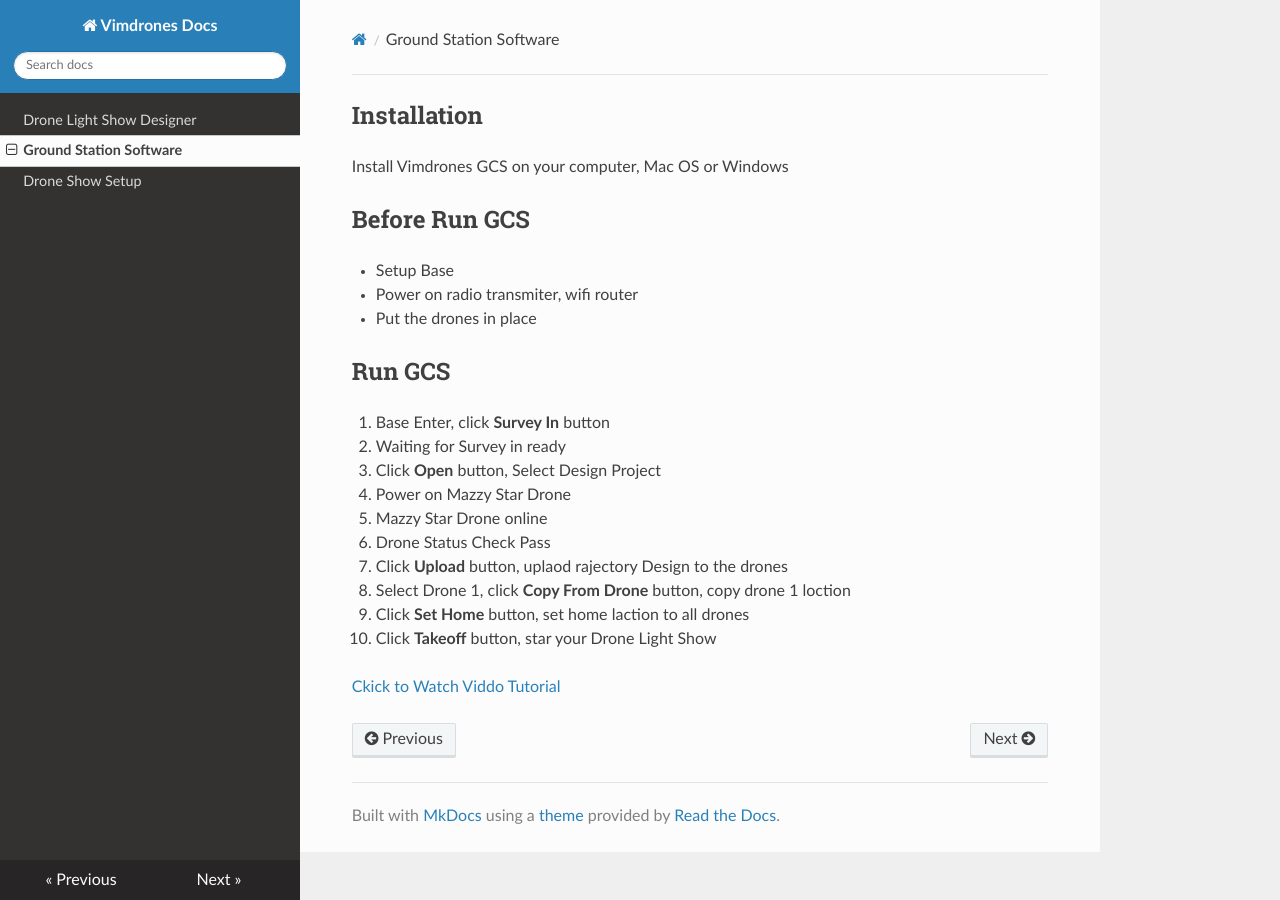
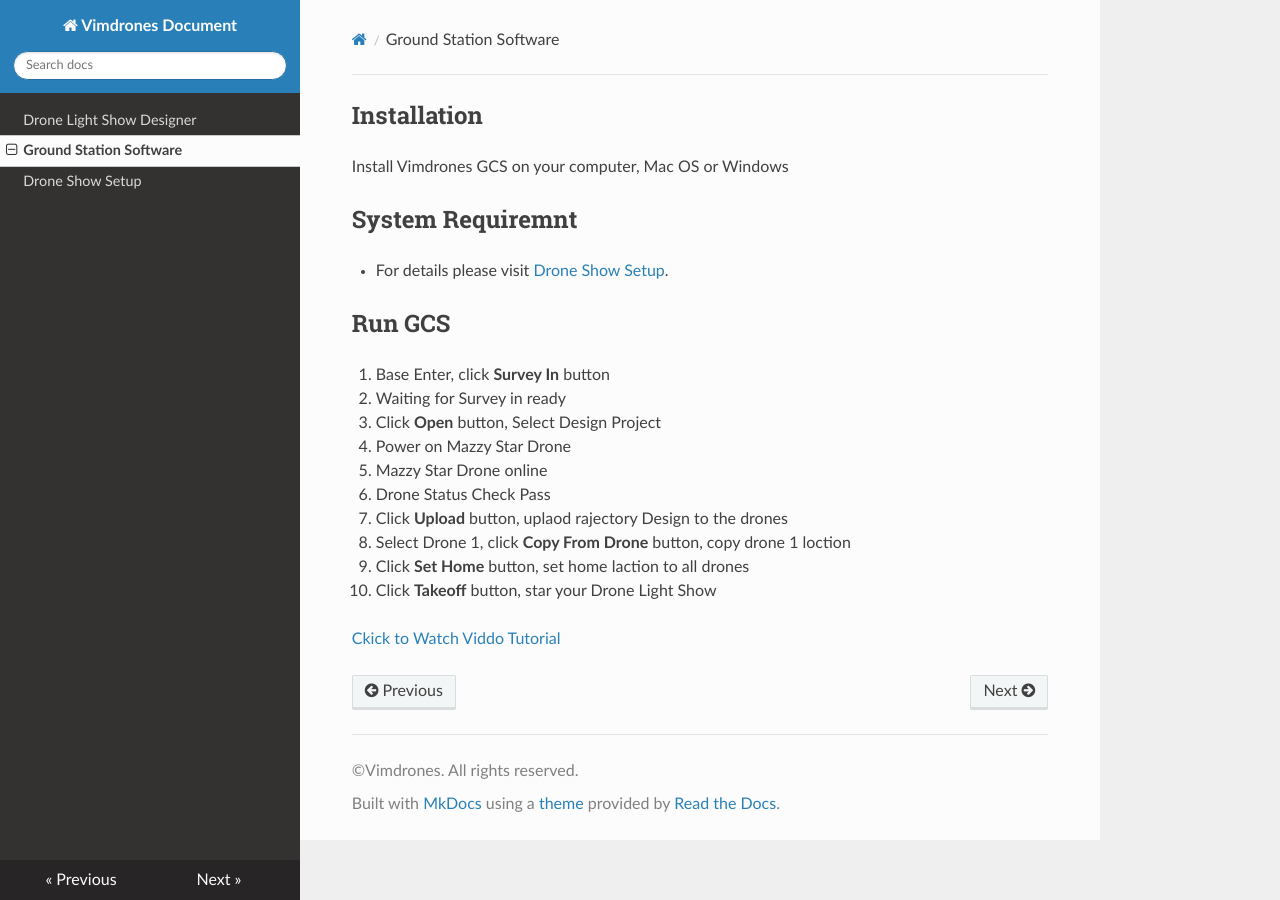
Before and after one commit to VimDrones/Vimdrones-Docs, an MkDocs documentation site: the page built from docs/gcs.md, in a window 1280 px wide. Built offline with MkDocs 1.6.1, drawn with Linux system fonts in a browser that asks for light colours; nearby versions of some CDN libraries.

Commit message:
add self host settings

```diff
--- a/docs/gcs.md
+++ b/docs/gcs.md
@@ -1,10 +1,8 @@
 ## Installation
 Install Vimdrones GCS on your computer, Mac OS or Windows
 
-## Before Run GCS
-* Setup Base
-* Power on radio transmiter, wifi router
-* Put the drones in place
+## System Requiremnt
+* For details please visit [Drone Show Setup](/setup).
 
 ## Run GCS
 1. Base Enter, click **Survey In** button
--- a/mkdocs.yml
+++ b/mkdocs.yml
@@ -1,5 +1,9 @@
-site_name: Vimdrones Docs
+site_name: Vimdrones Document
 theme: readthedocs
+site_url: https://docs.vimdrones.com
+site_favicon: /static/favicon.ico
+google_analytics: ['UA-120607162-1', 'docs.vimdrones.com']
+copyright: ©Vimdrones. All rights reserved.
 nav:
     - Drone Light Show Designer: designer.md
     - Ground Station Software: gcs.md
```
Also changed, not shown: docs/static/favicon.ico (added).
